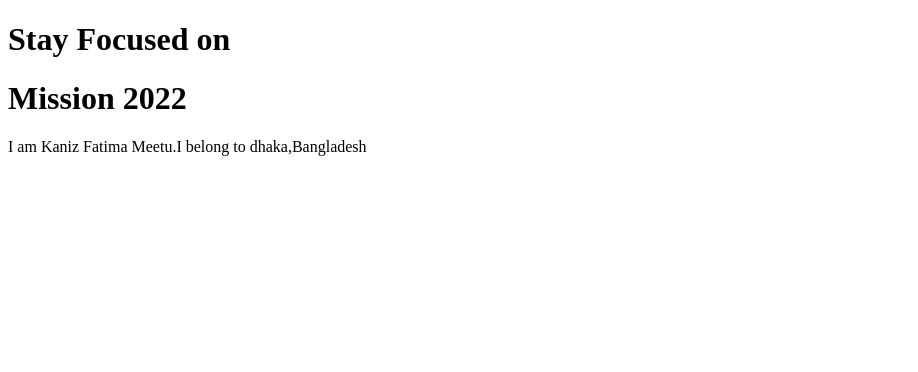
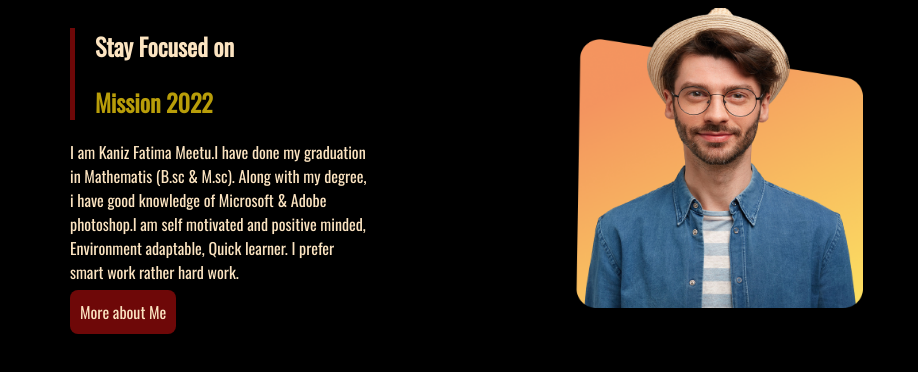
Before and after one commit to KanizFatimaMitu/assingment-01, a plain HTML site: page index.html in a window 1280 px wide. Shown: the whole page, without its empty margins (0-918 px from the left). Drawn offline with nearby package versions, Linux system fonts and the light colour scheme; a web font is replaced by a local one.

Commit message:
first part of assingment done

```diff
--- a/index.html
+++ b/index.html
@@ -5,10 +5,25 @@
     <meta http-equiv="X-UA-Compatible" content="IE=edge">
     <meta name="viewport" content="width=device-width, initial-scale=1.0">
     <title>Assingment-01</title>
+    <link rel="stylesheet" href="style.css">
+    <link rel="preconnect" href="https://fonts.googleapis.com">
+    <link rel="preconnect" href="https://fonts.gstatic.com" crossorigin>
+    <link href="https://fonts.googleapis.com/css2?family=Oswald&family=Poppins&family=Waterfall&display=swap" rel="stylesheet">
 </head>
 <body>
-    <h1>Stay Focused on</h1>
-    <h1>Mission 2022</h1>
-    <p>I am Kaniz Fatima Meetu.I belong to dhaka,Bangladesh</p>
+    <section>
+        <div class=" miss1">
+            <div id="decor1">
+                <h1>Stay Focused on</h1>
+                <h1 class="ass1">Mission 2022</h1>
+            </div>
+            <p>I am Kaniz Fatima Meetu.I have done my graduation in Mathematis (B.sc & M.sc). Along with my degree, i have good knowledge of Microsoft & Adobe photoshop.I am self motivated and positive minded, Environment adaptable, Quick learner. I prefer smart work rather hard work.</p>
+            <a target="_blank" class="ass2" href="https://www.facebook.com/kanizhossain.metu/">More about Me</a>
+        </div>
+        <div class="miss2">
+            <img class="pic1" src="person/person-1.png" alt="">
+
+        </div>
+    </section>
 </body>
 </html>
--- a/style.css
+++ b/style.css
@@ -0,0 +1,38 @@
+body{
+    background-color: black;
+    font-family: 'Oswald', sans-serif;
+    margin-left: 20px;
+    margin-right: 20px;
+    color: rgb(252, 228, 193);
+}
+#decor1{
+    border-left: 5px solid;
+    border-color: rgb(110, 8, 8);
+    padding: 0px 20px;
+}
+.ass1{
+    color: rgb(184, 157, 9);
+}
+section{
+    display: flex;
+}
+.pic1{
+    height: 300px;
+    width: 300px;
+}
+.miss1{
+    width: 300px;
+    padding-right: 100px;
+    padding-left: 50px;
+}
+.miss2{
+    padding-left: 100px;
+    padding-right: 50px;
+}
+.ass2{
+    text-decoration: none;
+    color: rgb(252, 228, 193);
+    background-color: rgb(110, 8, 8);
+    padding: 10px 10px;
+    border-radius: 8px;
+}
```
